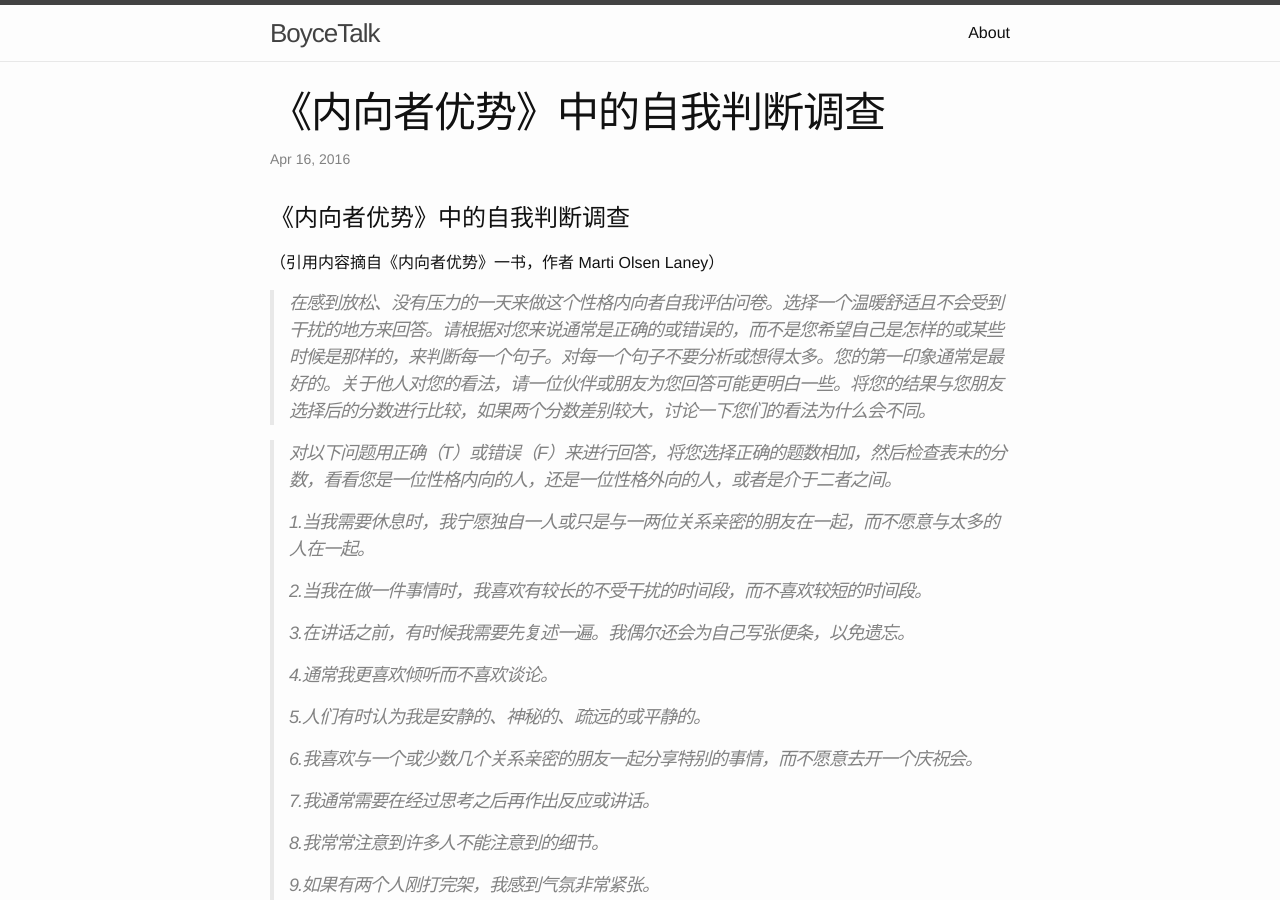
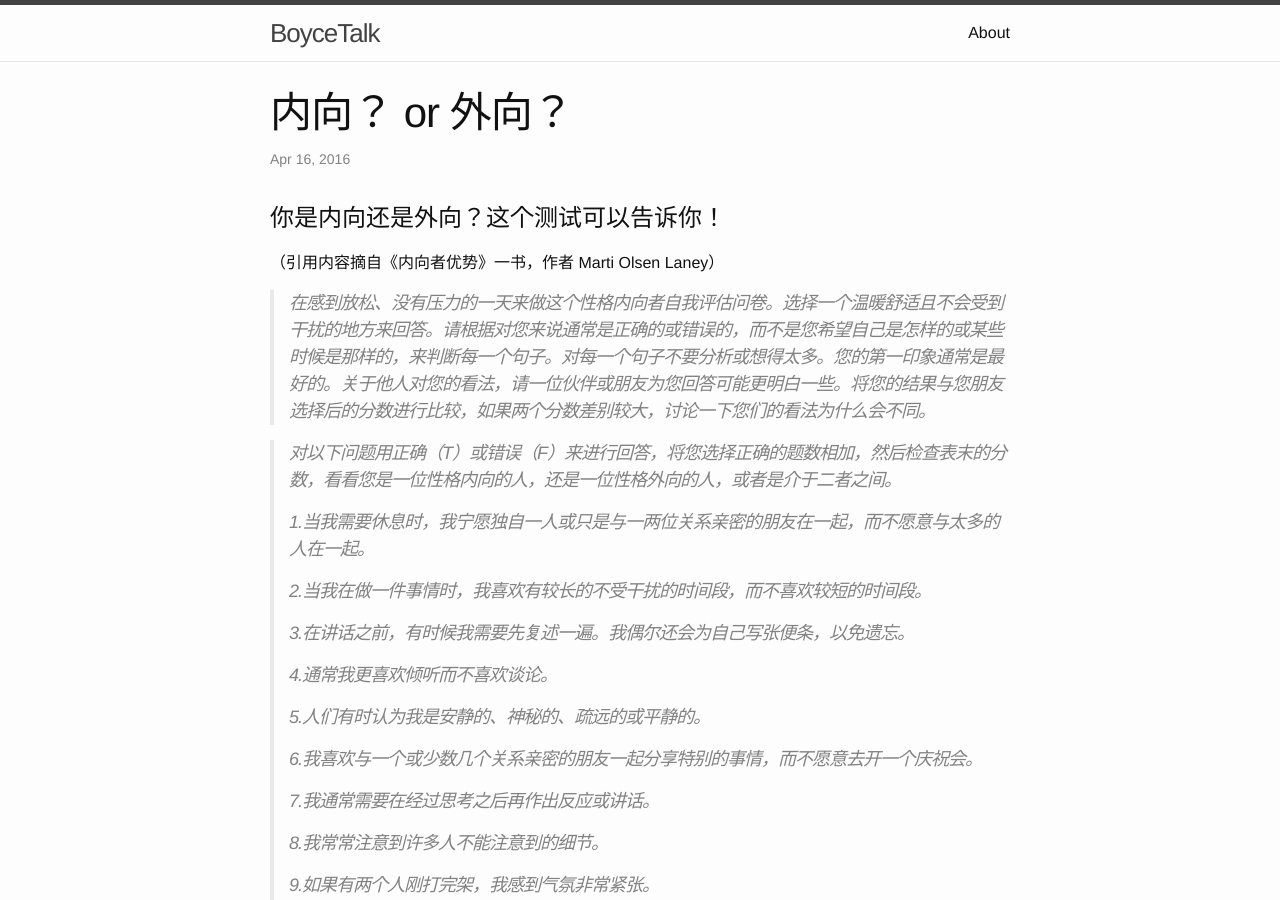
Before and after one commit to boyce1989/boyce1989.github.io, a Jekyll site: the page built from _posts/2016-04-16-《内向者优势》中的自我判断调查.markdown, in a window 1280 px wide and 900 px high. Built offline with Jekyll 4.4.1, drawn with Linux system fonts in a browser that asks for light colours.

Commit message:
Update and rename 2016-04-16-其实你不一定清楚你是内向还是外向.markdown to 2016-04-16-《内向者优势》中的自我判断调查.markdown

```diff
--- a/_posts/2016-04-16-其实你不一定清楚你是内向还是外向.markdown
+++ b/_posts/2016-04-16-《内向者优势》中的自我判断调查.markdown
@@ -1,10 +1,10 @@
 ---
 layout: post
-title:  "《内向者优势》中的自我判断调查"
+title:  "内向？ or 外向？"
 date:   2016-04-16 18:44:00 +0800
 categories: jekyll update
 ---
-《内向者优势》中的自我判断调查
+你是内向还是外向？这个测试可以告诉你！
 ==========
 （引用内容摘自《内向者优势》一书，作者 Marti Olsen Laney）
 
```
